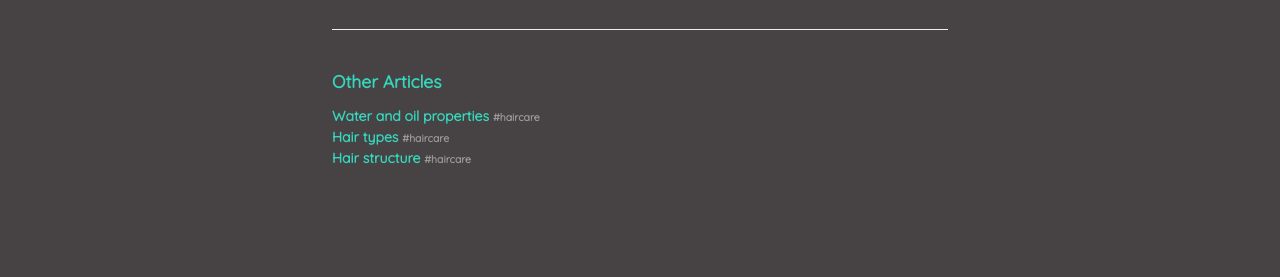
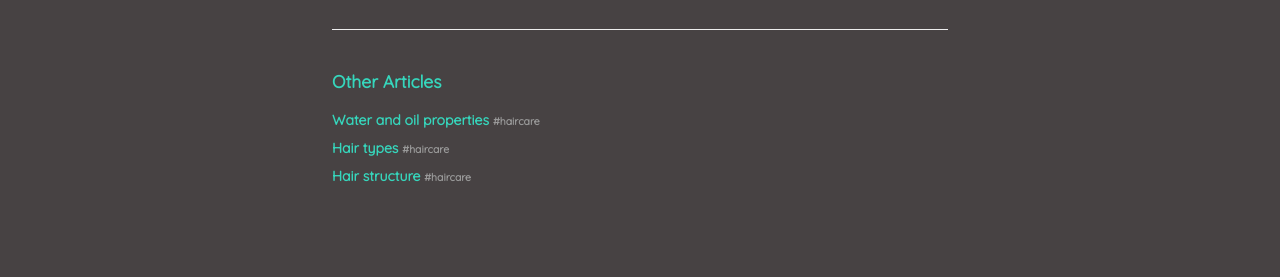
Before and after one commit to curlylab/curlylab.github.io, a Jekyll site: the page built from _posts/2018-04-25-ultimate-blends-coconut-water-aloe-vera.md, in a window 1280 px wide. Shown: the part 1533-1810 px from the top of the page. Built offline with Jekyll 4.4.1, drawn with Linux system fonts in a browser that asks for light colours; comment, search, counter and statistics services are not loaded.

Commit message:
Update style.css

```diff
--- a/public/css/style.css
+++ b/public/css/style.css
@@ -391,7 +391,7 @@ tbody tr:nth-child(odd) th {
   margin: 0;
 }
 
-.related-posts li {
+.related-posts li h3 {
   margin-bottom: 0.25rem;
   line-height: 1.75;
 }
```
